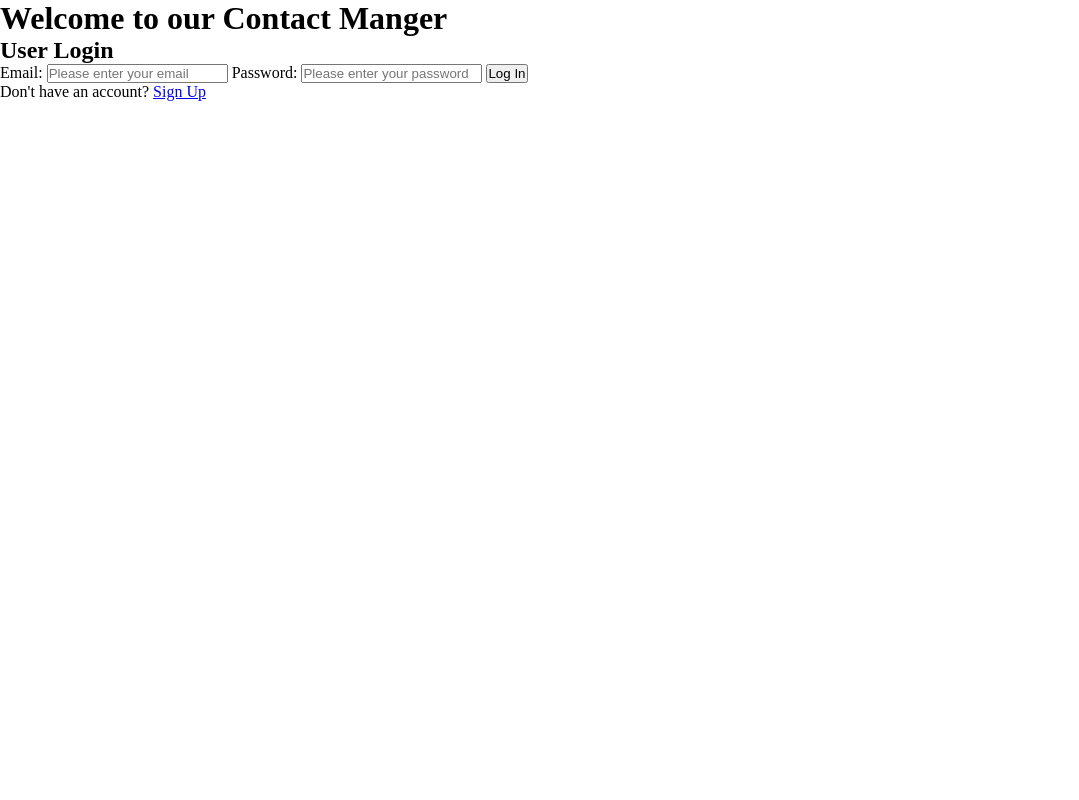
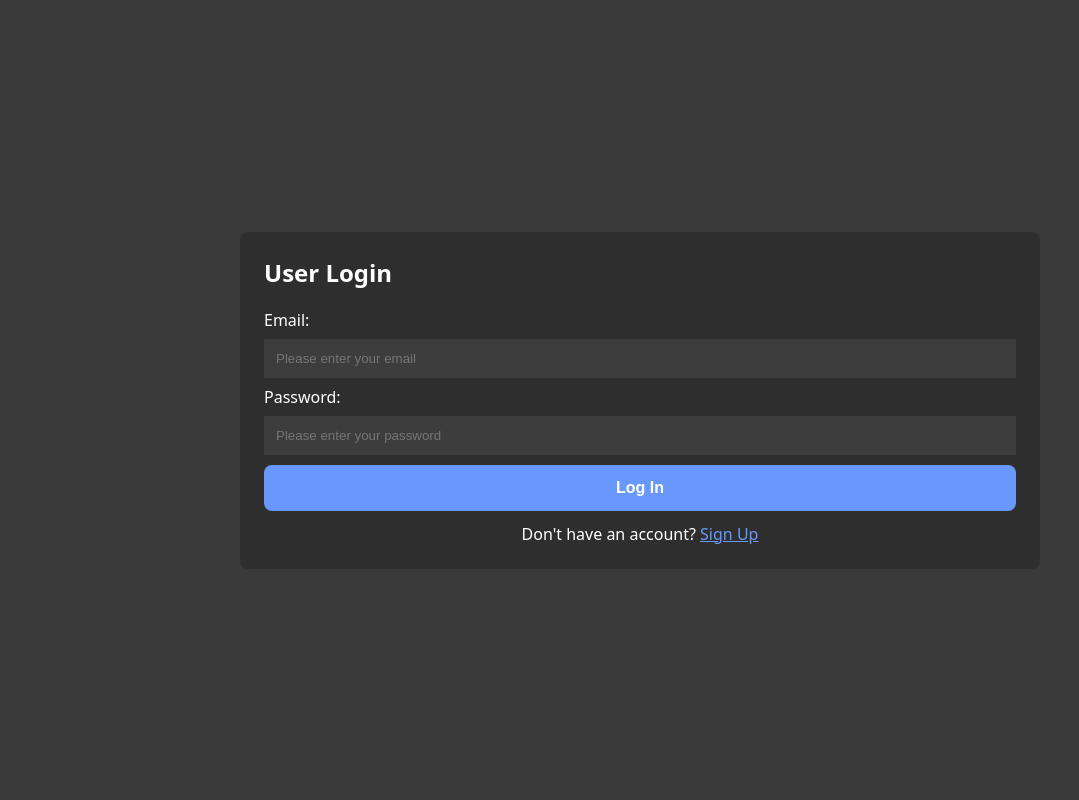
Before and after one commit to colinbillingsley/LAMP-Project-SLP01, a PHP site: page / in a window 1280 px wide. Shown: the whole page, without its empty margins (0-1079 px from the left). Run offline with PHP 8.4, Linux system fonts and the light colour scheme.

Commit message:
changed index.html to simple login form and added css

```diff
--- a/css/styles.css
+++ b/css/styles.css
@@ -4,3 +4,102 @@
     padding: 0;
     box-sizing: border-box;
 }
+
+:root {
+    --bg-color: rgb(58, 58, 58);
+    --welcome-bg-color: white;
+    --font-family: system-ui, -apple-system, BlinkMacSystemFont, 'Segoe UI', Roboto, Oxygen, Ubuntu, Cantarell, 'Open Sans', 'Helvetica Neue', sans-serif;
+    --login-btn-clr: rgb(105, 152, 252);
+}
+
+html, body {
+    width: 100%;
+    height: 100%;
+}
+
+html {
+    background: var(--bg-color);
+    font-family: var(--font-family);
+    scroll-behavior: smooth;
+}
+
+body {
+    display: flex;
+    justify-content: center;
+    align-items: center;
+}
+
+.login-container {
+    display: flex;
+    background: rgba(0, 0, 0, 0.205);
+    border-radius: 0.5em;
+    flex: 1;
+    max-width: 50em;
+}
+
+.login-form {
+    flex: 1;
+    max-width: 50em;
+    display: flex;
+    flex-direction: column;
+    padding: 1.5em;
+    color: white;
+}
+
+.login-header-txt {
+    margin-bottom: 0.5em;
+}
+
+.login-email-label,
+.login-password-label {
+    padding: 0.5em 0;
+}
+
+.login-email-txtbox,
+.login-password-txtbox {
+    color: white;
+    padding: 0.75em;
+    border: 2px solid transparent;
+    background: rgba(128, 128, 128, 0.182);
+    transition: all ease 0.3s;
+    width: auto
+}
+
+.login-email-txtbox:focus,
+.login-password-txtbox:focus {
+    outline: none;
+    border-bottom: 2px solid var(--login-btn-clr);
+}
+
+.login-password-txtbox {
+    margin-bottom: 0.75em;
+}
+
+.login-btn {
+    font-size: 1em;
+    font-weight: bold;
+    color: white;
+    padding: 0.75em;
+    margin-bottom: 0.75em;
+    border-radius: 0.5em;
+    border: solid 2px transparent;
+    background-color: var(--login-btn-clr);
+    transition: all ease 0.3s;
+}
+
+.login-btn:hover {
+    background-color: rgb(75, 132, 255);
+    cursor: pointer;
+}
+
+.welcome-create-account {
+    text-align: center;
+}
+
+.sign-up-link {
+    color: var(--login-btn-clr);
+}
+
+.sign-up-link:hover {
+    color: rgb(75, 132, 255);
+}
--- a/index.html
+++ b/index.html
@@ -8,15 +8,6 @@
     </head>
 
     <body>
-
-        <!-- Container that holds the welcome message and login form -->
-        <div class="welcome-container">
-
-            <!-- displays the welcome text -->
-            <div class="welcome-text">
-                <h1>Welcome to our Contact Manger</h1>
-            </div>
-
         <!-- form to login -->
         <div class="login-container">
             <form action="https://httpbin.org/post" method="post" class="login-form">
@@ -35,7 +26,6 @@
                 </div>
             </form>
         </div>
-        </div>
 
     </body>
 </html>
```
Lines whose indentation alone changed are shown as unchanged.
